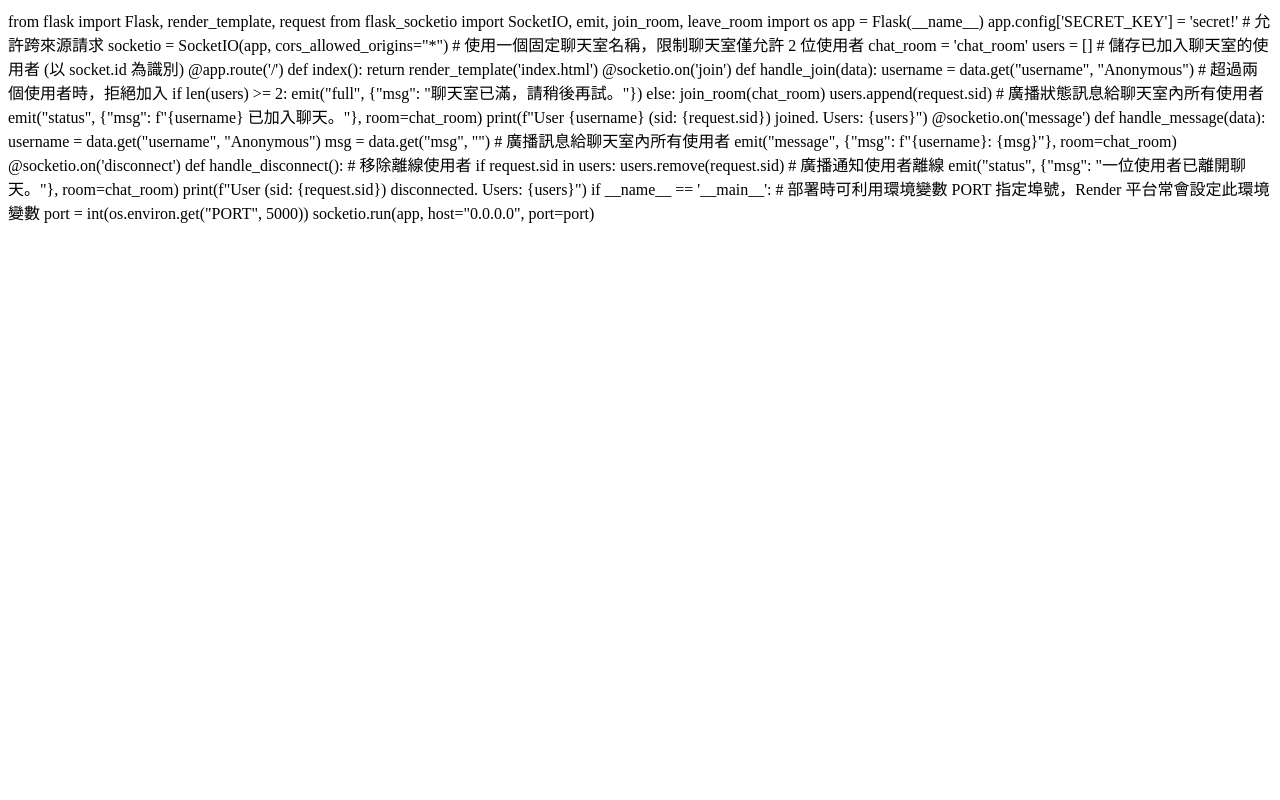
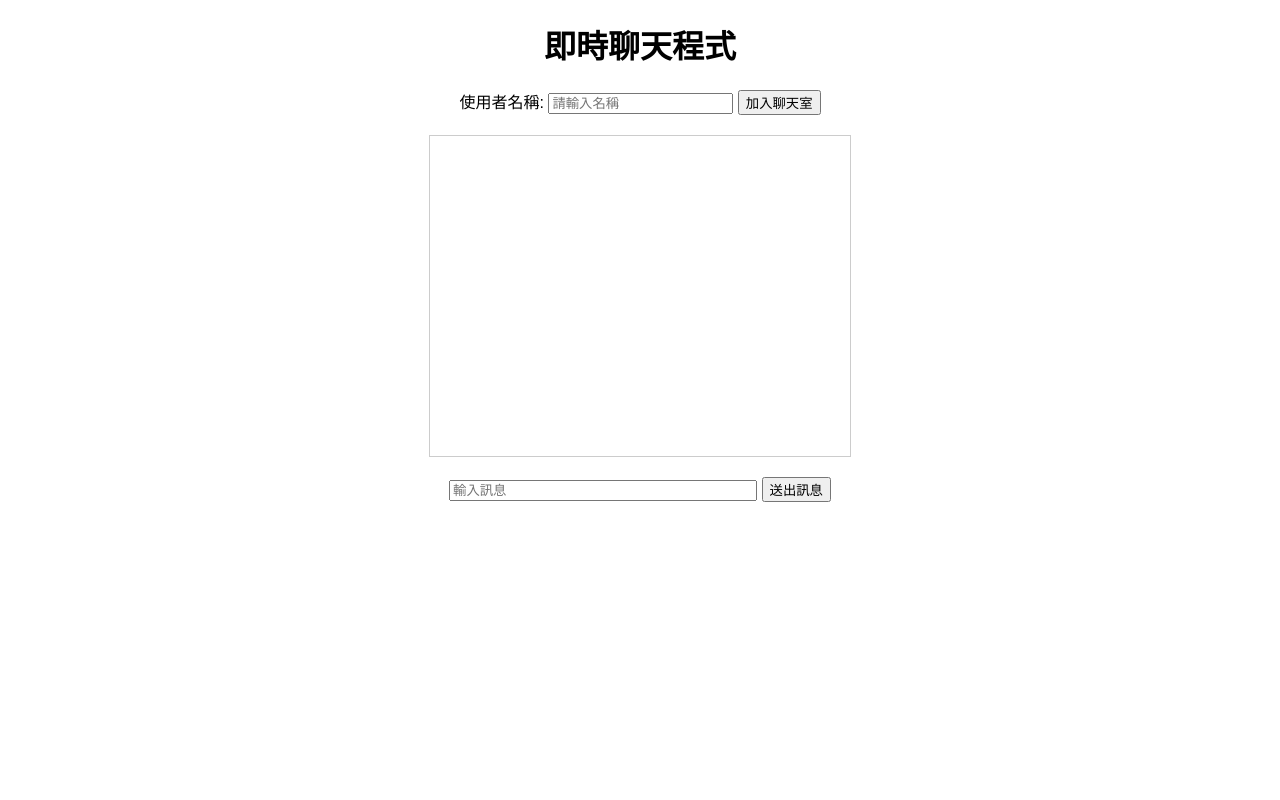
Before and after one commit to taipeihugo/5chess, a Flask app: template templates/index.html in a window 1280 px wide. Run offline with Flask 3, Linux system fonts and the light colour scheme; the template is opened without the code that fills it, so the values that code supplies are empty; some libraries are stand-ins or nearby versions.

Commit message:
Update index.html

```diff
--- a/templates/index.html
+++ b/templates/index.html
@@ -1,50 +1,96 @@
-from flask import Flask, render_template, request
-from flask_socketio import SocketIO, emit, join_room, leave_room
-import os
+<!DOCTYPE html>
+<html>
+<head>
+    <meta charset="UTF-8">
+    <title>即時聊天程式</title>
+    <style>
+        body {
+            font-family: Arial, sans-serif;
+            text-align: center;
+        }
+        #chat {
+            width: 400px;
+            margin: 20px auto;
+            border: 1px solid #ccc;
+            padding: 10px;
+            height: 300px;
+            overflow-y: scroll;
+        }
+        #messageInput {
+            width: 300px;
+        }
+    </style>
+</head>
+<body>
+    <h1>即時聊天程式</h1>
+    <div>
+        <label>使用者名稱: <input type="text" id="username" placeholder="請輸入名稱"></label>
+        <button id="joinBtn">加入聊天室</button>
+    </div>
+    <div id="chat"></div>
+    <div>
+        <input type="text" id="messageInput" placeholder="輸入訊息">
+        <button id="sendBtn">送出訊息</button>
+    </div>
 
-app = Flask(__name__)
-app.config['SECRET_KEY'] = 'secret!'
-# 允許跨來源請求
-socketio = SocketIO(app, cors_allowed_origins="*")
+    <!-- 引入 Socket.IO 客戶端庫 -->
+    <script src="https://cdnjs.cloudflare.com/ajax/libs/socket.io/4.5.1/socket.io.min.js"></script>
+    <script>
+        const socket = io();
+        const chatDiv = document.getElementById("chat");
+        const joinBtn = document.getElementById("joinBtn");
+        const sendBtn = document.getElementById("sendBtn");
+        const usernameInput = document.getElementById("username");
+        const messageInput = document.getElementById("messageInput");
 
-# 使用一個固定聊天室名稱，限制聊天室僅允許 2 位使用者
-chat_room = 'chat_room'
-users = []  # 儲存已加入聊天室的使用者 (以 socket.id 為識別)
+        let joined = false;
 
-@app.route('/')
-def index():
-    return render_template('index.html')
+        // 加入聊天室
+        joinBtn.addEventListener("click", () => {
+            const username = usernameInput.value.trim();
+            if(username) {
+                socket.emit("join", { username: username });
+                joined = true;
+            } else {
+                alert("請輸入使用者名稱");
+            }
+        });
 
-@socketio.on('join')
-def handle_join(data):
-    username = data.get("username", "Anonymous")
-    # 超過兩個使用者時，拒絕加入
-    if len(users) >= 2:
-        emit("full", {"msg": "聊天室已滿，請稍後再試。"})
-    else:
-        join_room(chat_room)
-        users.append(request.sid)
-        # 廣播狀態訊息給聊天室內所有使用者
-        emit("status", {"msg": f"{username} 已加入聊天。"}, room=chat_room)
-        print(f"User {username} (sid: {request.sid}) joined. Users: {users}")
+        // 送出訊息
+        sendBtn.addEventListener("click", () => {
+            if(!joined) {
+                alert("請先加入聊天室！");
+                return;
+            }
+            const username = usernameInput.value.trim();
+            const msg = messageInput.value.trim();
+            if(msg) {
+                socket.emit("message", { username: username, msg: msg });
+                messageInput.value = "";
+            }
+        });
 
-@socketio.on('message')
-def handle_message(data):
-    username = data.get("username", "Anonymous")
-    msg = data.get("msg", "")
-    # 廣播訊息給聊天室內所有使用者
-    emit("message", {"msg": f"{username}: {msg}"}, room=chat_room)
+        // 顯示狀態訊息
+        socket.on("status", data => {
+            const p = document.createElement("p");
+            p.innerText = data.msg;
+            p.style.color = "blue";
+            chatDiv.appendChild(p);
+            chatDiv.scrollTop = chatDiv.scrollHeight;
+        });
 
-@socketio.on('disconnect')
-def handle_disconnect():
-    # 移除離線使用者
-    if request.sid in users:
-        users.remove(request.sid)
-        # 廣播通知使用者離線
-        emit("status", {"msg": "一位使用者已離開聊天。"}, room=chat_room)
-        print(f"User (sid: {request.sid}) disconnected. Users: {users}")
+        // 顯示聊天訊息
+        socket.on("message", data => {
+            const p = document.createElement("p");
+            p.innerText = data.msg;
+            chatDiv.appendChild(p);
+            chatDiv.scrollTop = chatDiv.scrollHeight;
+        });
 
-if __name__ == '__main__':
-    # 部署時可利用環境變數 PORT 指定埠號，Render 平台常會設定此環境變數
-    port = int(os.environ.get("PORT", 5000))
-    socketio.run(app, host="0.0.0.0", port=port)
+        // 當聊天室已滿時
+        socket.on("full", data => {
+            alert(data.msg);
+        });
+    </script>
+</body>
+</html>
```
